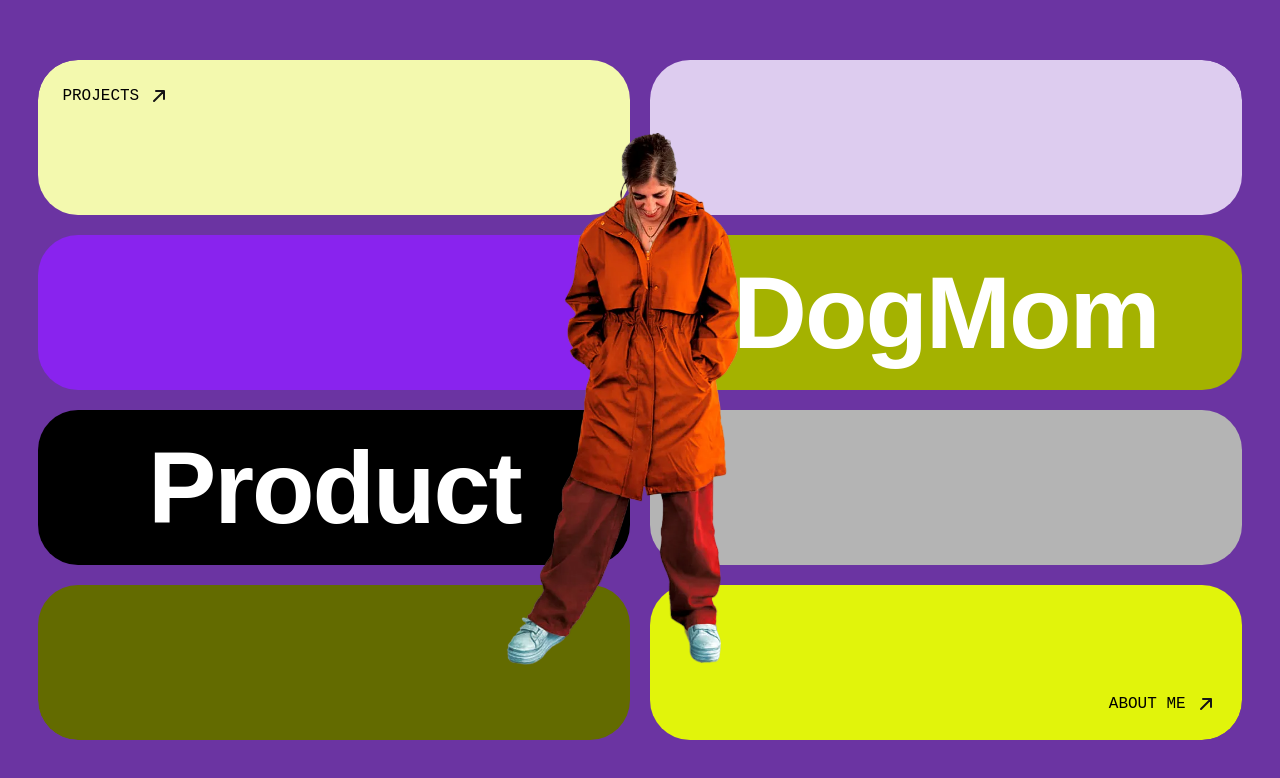
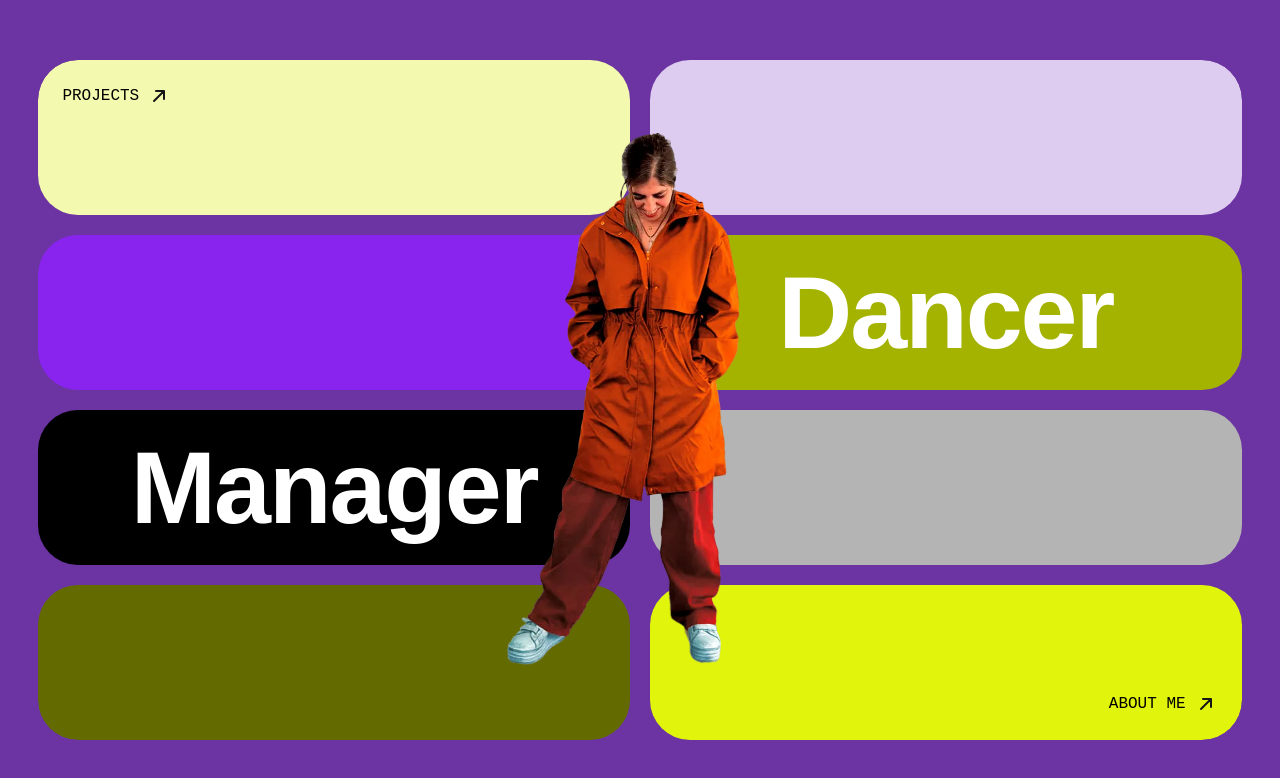
Before and after one commit to mamzlt88/portafolio, a React (Vite) app: page / in a window 1280 px wide. Shown: the top 778 px of the page. Built offline with nearby package versions, Linux system fonts and the light colour scheme.

Commit message:
chore(animation): speed up rotating headlines to 1.5s per word

```diff
--- a/src/components/sections/Landing.tsx
+++ b/src/components/sections/Landing.tsx
@@ -58,7 +58,7 @@ export default function Landing({ onAbout, onProjects }: LandingProps) {
             <RotatingDecryptedText
               words={["Artist", "DogMom", "Dancer", "Astrologer"]}
               className="pointer-events-none font-['Poppins',_sans-serif] font-semibold text-white leading-[0.95] text-[min(8vw,132px)] tracking-[-0.02em]"
-              displayMs={2000}
+              displayMs={1500}
               fadeMs={400}
               startDelayMs={100}
             />
@@ -69,7 +69,7 @@ export default function Landing({ onAbout, onProjects }: LandingProps) {
             <RotatingDecryptedText
               words={["Designer", "Product", "Manager", "Visual", "Experience"]}
               className="pointer-events-none font-['Poppins',_sans-serif] font-semibold text-white leading-[0.95] text-[min(8vw,132px)] tracking-[-0.02em]"
-              displayMs={2000}
+              displayMs={1500}
               fadeMs={400}
               startDelayMs={100}
             />
```
